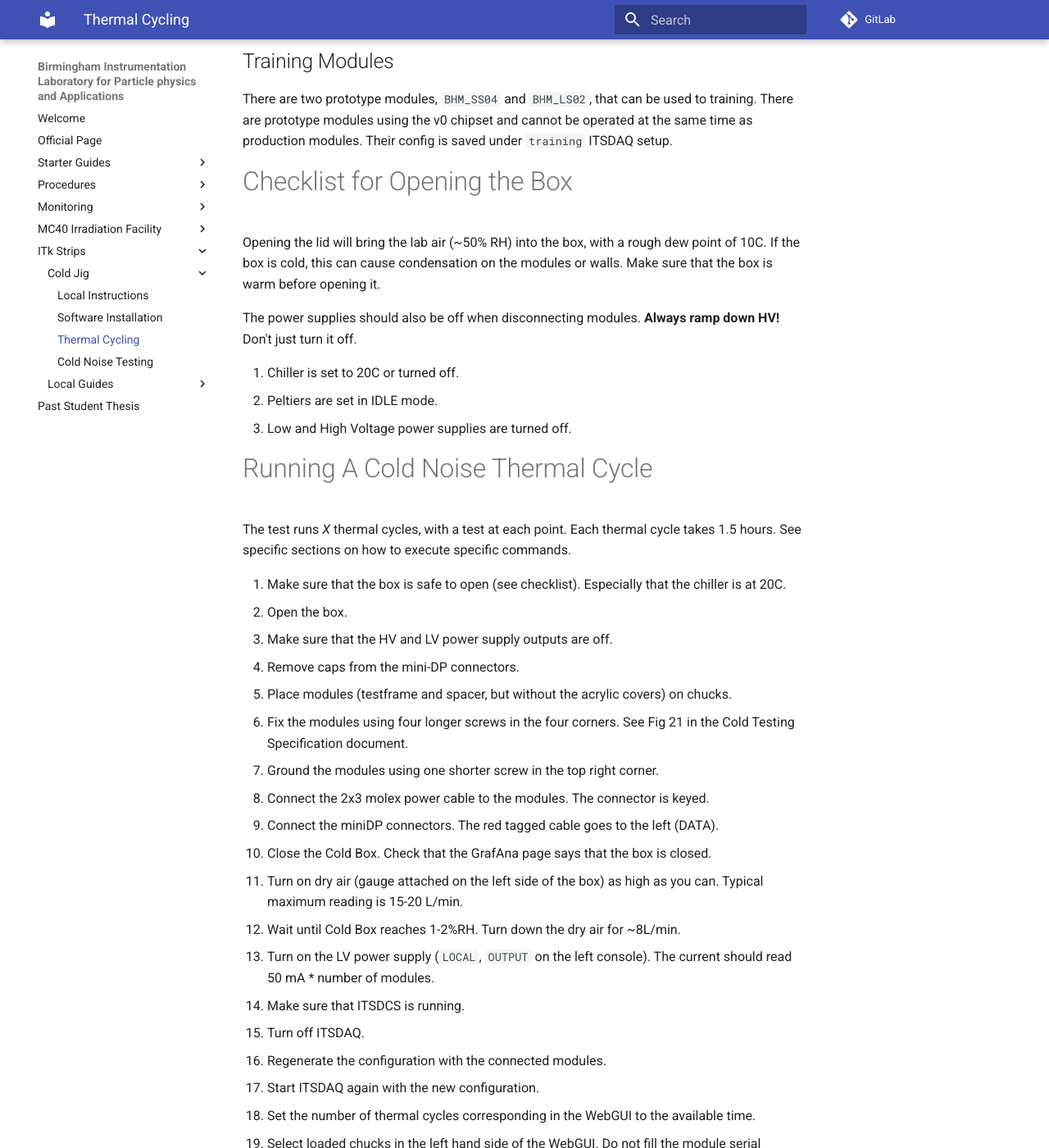
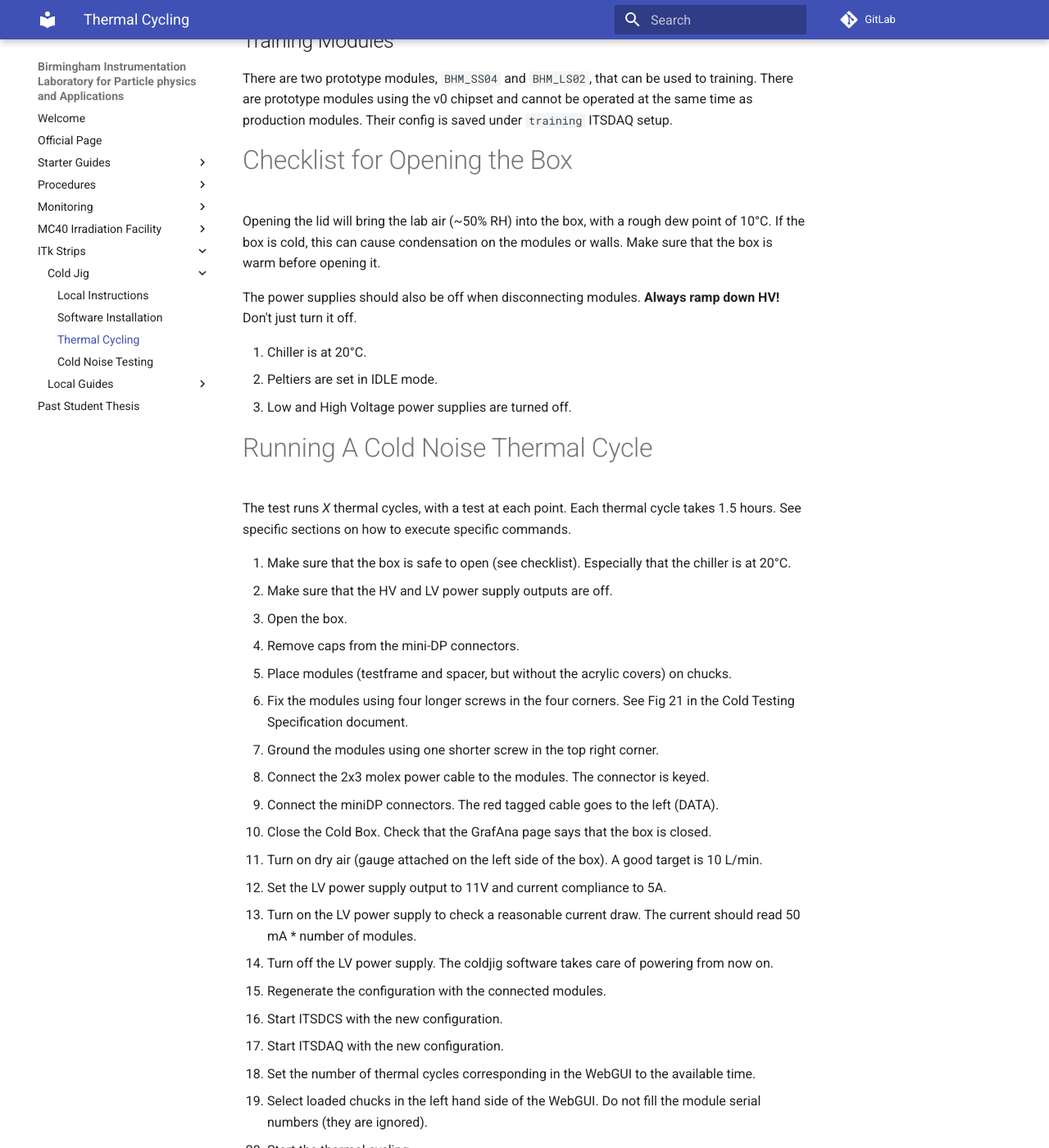
Before and after one commit to BILPAware/wiki, an MkDocs documentation site: the page built from docs/itkstrips/coldjig/thermalcycling.md, in a window 1280 px wide and 1400 px high, scrolled down 572 px. Shown: the whole window at 82% size. Built offline with MkDocs 1.6.1 and Material for MkDocs 9.7.7, drawn with Linux system fonts in a browser that asks for light colours; some of the changed text lies outside the part shown.

Commit message:
Update thermal cycling instructions.

````diff
--- a/docs/itkstrips/coldjig/thermalcycling.md
+++ b/docs/itkstrips/coldjig/thermalcycling.md
@@ -8,18 +8,18 @@
 
 # Our Setup
 - Testing is done via the `epldt116` machine using `itkuser2`.
-- WebGUI runs on the Raspberry Pi `eplpl004` using `pi`. However it is only accessible via `eprexb`. See instuctions for making a tunnel.
+- WebGUI runs on the Raspberry Pi `eplpl004` using `pi`.
 - GrafAna and InfluxDB are setups on `eplvm003`.
 
 ## Training Modules
 There are two prototype modules, `BHM_SS04` and `BHM_LS02`, that can be used to training. There are prototype modules using the v0 chipset and cannot be operated at the same time as production modules. Their config is saved under `training` ITSDAQ setup.
 
 # Checklist for Opening the Box
-Opening the lid will bring the lab air (~50% RH) into the box, with a rough dew point of 10C. If the box is cold, this can cause condensation on the modules or walls. Make sure that the box is warm before opening it.
+Opening the lid will bring the lab air (~50% RH) into the box, with a rough dew point of 10°C. If the box is cold, this can cause condensation on the modules or walls. Make sure that the box is warm before opening it.
 
 The power supplies should also be off when disconnecting modules. **Always ramp down HV!** Don't just turn it off.
 
-1. Chiller is set to 20C or turned off.
+1. Chiller is at 20°C.
 2. Peltiers are set in IDLE mode.
 3. Low and High Voltage power supplies are turned off.
 
@@ -27,9 +27,9 @@ The power supplies should also be off when disconnecting modules. **Always ramp
 The test runs *X* thermal cycles, with a test at each point. Each thermal cycle
 takes 1.5 hours. See specific sections on how to execute specific commands.
 
-1. Make sure that the box is safe to open (see checklist). Especially that the chiller is at 20C.
-2. Open the box.
-3. Make sure that the HV and LV power supply outputs are off.
+1. Make sure that the box is safe to open (see checklist). Especially that the chiller is at 20°C.
+2. Make sure that the HV and LV power supply outputs are off.
+3. Open the box.
 4. Remove caps from the mini-DP connectors.
 5. Place modules (testframe and spacer, but without the acrylic covers) on chucks.
 6. Fix the modules using four longer screws in the four corners. See Fig 21 in the Cold Testing Specification document.
@@ -37,37 +37,36 @@ takes 1.5 hours. See specific sections on how to execute specific commands.
 8. Connect the 2x3 molex power cable to the modules. The connector is keyed.
 9. Connect the miniDP connectors. The red tagged cable goes to the left (DATA).
 10. Close the Cold Box. Check that the GrafAna page says that the box is closed.
-11. Turn on dry air (gauge attached on the left side of the box) as high as you can. Typical maximum reading is 15-20 L/min.
-13. Wait until Cold Box reaches 1-2%RH. Turn down the dry air for ~8L/min.
-14. Turn on the LV power supply (`LOCAL`, `OUTPUT` on the left console). The current should read 50 mA * number of modules.
-15. Make sure that ITSDCS is running.
-16. Turn off ITSDAQ.
-17. Regenerate the configuration with the connected modules.
-18. Start ITSDAQ again with the new configuration.
-19. Set the number of thermal cycles corresponding in the WebGUI to the available time.
-20. Select loaded chucks in the left hand side of the WebGUI. Do not fill the module serial numbers (they are ignored).
+11. Turn on dry air (gauge attached on the left side of the box). A good target is 10 L/min.
+12. Set the LV power supply output to 11V and current compliance to 5A.
+13. Turn on the LV power supply to check a reasonable current draw. The current should read 50 mA * number of modules.
+14. Turn off the LV power supply. The coldjig software takes care of powering from now on.
+15. Regenerate the configuration with the connected modules.
+16. Start ITSDCS with the new configuration.
+17. Start ITSDAQ with the new configuration.
+18. Set the number of thermal cycles corresponding in the WebGUI to the available time.
+19. Select loaded chucks in the left hand side of the WebGUI. Do not fill the module serial numbers (they are ignored).
 20. Start the thermal cycling.
 21. Wait for thermal cycling to complete. Monitor the GrafAna for issues.
-22. Turn off LV power supply. (`LOCAL`, `OUTPUT` on the left console).
-23. Remove modules. Make sure to follow the checklist.
+22. Remove modules. Make sure to follow the checklist.
 
 # Starting Testing Software
 
 The testing software consists of three parts:
 
-- The Cold Box GUI accessible via browser at [http://localhost:5000](http://localhost:5000) on the testing computer.
+- The Cold Box GUI accessible via browser at [http://eplpl004:5000](http://eplpl004:5000) on the testing computer.
 - The ITSDAQ controller that receives commands from the GUI to run tests.
 - The ITSDAQ controller (ITSDCS) that receives commands to monitor Powerboards and control power supplies.
 
 ## Cold Box GUI
 
-The Cold Box GUI should always be running to monitor the conditions of the box at all times. The data can be viewed on [GrafAna](http://eplvm003.ph.bham.ac.uk:3000/d/buq47AcVk/uk_china_coldjig_dashboard_flux?orgId=1&from=now-15m&to=now&refresh=5s). If the GUI is not running (ie: [http://localhost:5000](http://localhost:5000) is not accessible) or needs to be restarted, it can be started by running the following on the `eplpl004` machine. Note that one needs to hop through `eprexb` to access it.
+The Cold Box GUI should always be running to monitor the conditions of the box at all times. The data can be viewed on [GrafAna](http://eplvm003.ph.bham.ac.uk:3000/d/buq47AcVk/uk_china_coldjig_dashboard_flux?orgId=1&from=now-15m&to=now&refresh=5s). If the GUI is not running (ie: [http://eplpl004:5000](http://eplpl004:5000) is not accessible) or needs to be restarted, it can be started by running the following on the `eplpl004` machine. One needs to hop through `eprexb` to access it.
 
 ```shell
 ssh yourusername@eprexb
 ssh pi@eplpl004
-cd ~/ppb2_20230726
-pipenv run coldbox_controller_webgui.py -c configs/config.conf -v
+cd ~/ppb2_20231004/UK_China_Barrel
+pipenv run coldbox_controller_webgui.py -c configs/birmingham_config.ini -v
 ```
 
 Then navigate to the GUI and click the green "Start" button. In about 10-20 seconds, data should start appearing in GrafAna.
````
